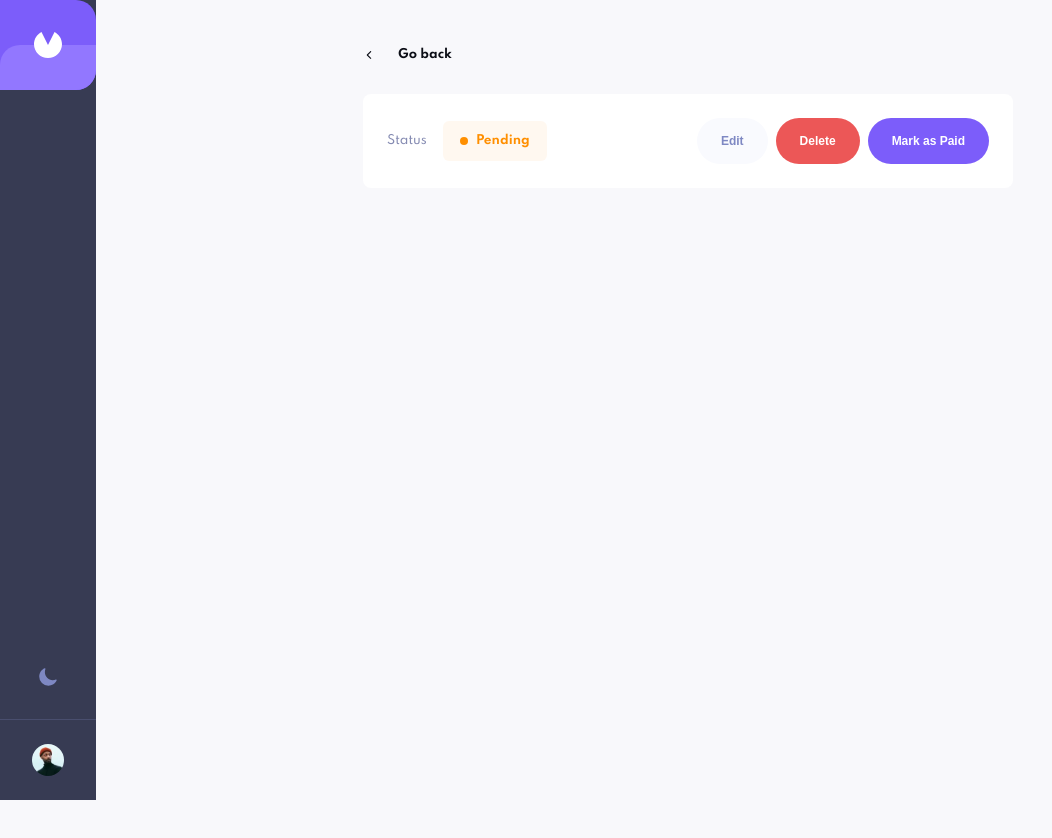
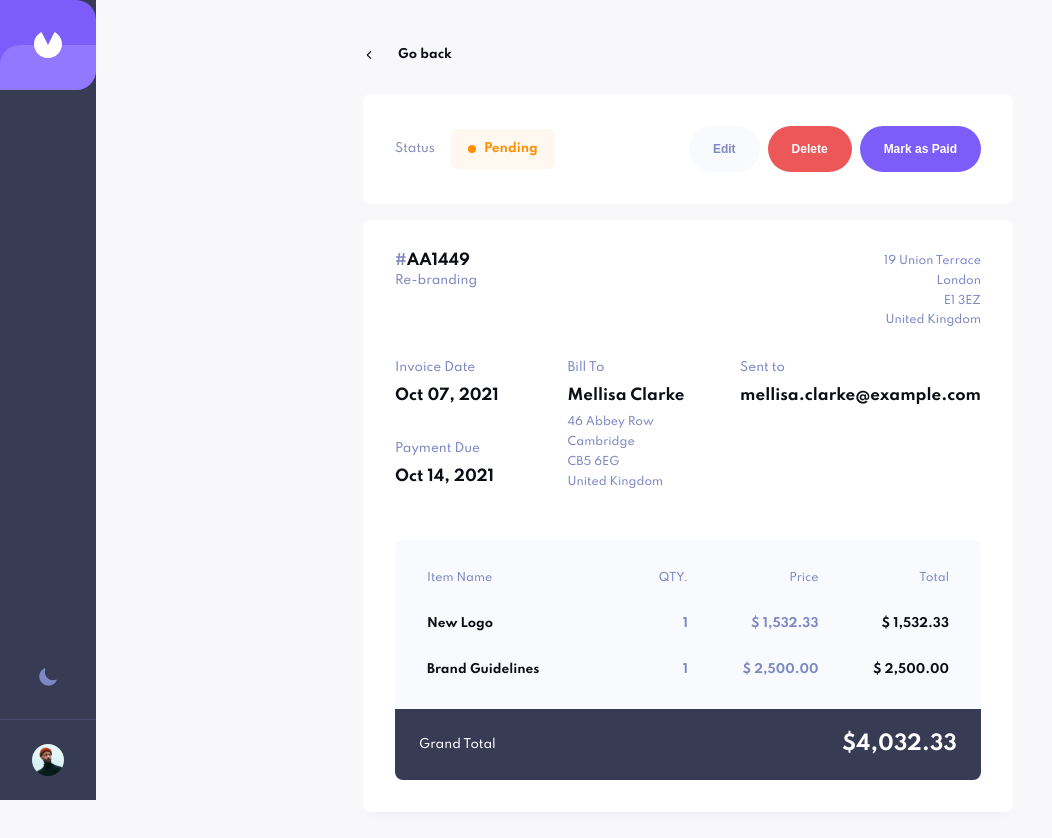
Before and after one commit to russell2231/invoice-app_v2, a React (Create React App) app: page /invoice/AA1449 in a window 1280 px wide. Shown: the top 838 px of the page, without its empty margins (0-1052 px from the left). Before the commit the page ends 800 px from the top, so only its background shows below. Built offline with nearby package versions, Linux system fonts and the light colour scheme.

Commit message:
Build and style invoice info component

```diff
--- /dev/null
+++ b/src/components/InvoiceInfo/InvoiceInfo.js
@@ -0,0 +1,115 @@
+import { useGlobalContext } from '../App/context';
+
+import styles from './InvoiceInfo.module.css';
+
+const InvoiceInfo = ({ invoice }) => {
+	const { windowWidth } = useGlobalContext();
+	const isDesktop = windowWidth >= 768;
+
+	const dateToString = (date) => {
+		const displayOptions = {
+			day: '2-digit',
+			month: 'short',
+			year: 'numeric',
+		};
+		const newDate = new Date(date).toLocaleString('en-US', displayOptions);
+
+		return newDate;
+	};
+
+	const numberToString = (number) => {
+		const newNumber = number.toLocaleString('en-US', {
+			currency: 'USD',
+			minimumFractionDigits: 2,
+			maximumFractionDigits: 2,
+		});
+
+		return newNumber;
+	};
+
+	return (
+		<div className={styles.container}>
+			<div className={styles.header}>
+				<p className={styles.id}>
+					<span>#</span>
+					{invoice.id}
+				</p>
+				<p className={styles.description}>{invoice.description}</p>
+			</div>
+
+			<div className={styles.senderAddress}>
+				<p className={`${styles.title} ${styles.address}`}>
+					{invoice.senderAddress.street}
+					<br />
+					{invoice.senderAddress.city}
+					<br />
+					{invoice.senderAddress.postCode}
+					<br />
+					{invoice.senderAddress.country}
+				</p>
+			</div>
+
+			<div className={styles.invoiceDate}>
+				<p className={styles.title}>Invoice Date</p>
+				<p className={styles.text}>{dateToString(invoice.createdAt)}</p>
+			</div>
+
+			<div className={styles.invoiceDue}>
+				<p className={styles.title}>Payment Due</p>
+				<p className={styles.text}>{dateToString(invoice.paymentDue)}</p>
+			</div>
+
+			<div className={styles.billTo}>
+				<p className={styles.title}>Bill To</p>
+				<p className={styles.text}>{invoice.clientName}</p>
+				<p className={`${styles.title} ${styles.address}`}>
+					{invoice.clientAddress.street}
+					<br />
+					{invoice.clientAddress.city}
+					<br />
+					{invoice.clientAddress.postCode}
+					<br />
+					{invoice.clientAddress.country}
+				</p>
+			</div>
+
+			<div className={styles.clientEmail}>
+				<p className={styles.title}>Sent to</p>
+				<p className={styles.text}>{invoice.clientEmail}</p>
+			</div>
+
+			<div className={styles.items}>
+				{isDesktop && (
+					<div className={styles.head}>
+						<div className={`${styles.group} ${styles.name}`}>Item Name</div>
+						<div className={styles.group}>QTY.</div>
+						<div className={styles.group}>Price</div>
+						<div className={styles.group}>Total</div>
+					</div>
+				)}
+				<ul className={styles.list}>
+					{invoice.items.map((item, index) => (
+						<li className={styles.item} key={index}>
+							<p className={styles.title}>{item.name}</p>
+							<p className={styles.quantity}>
+								{!isDesktop &&
+									`${item.quantity} x $ ${numberToString(item.price)}`}
+								{isDesktop && item.quantity}
+							</p>
+							{isDesktop && (
+								<p className={styles.price}>$ {numberToString(item.price)}</p>
+							)}
+							<p className={styles.total}>$ {numberToString(item.total)}</p>
+						</li>
+					))}
+				</ul>
+				<div className={styles.grandTotal}>
+					<p className={styles.title}>Grand Total</p>
+					<p className={styles.text}>${numberToString(invoice.total)}</p>
+				</div>
+			</div>
+		</div>
+	);
+};
+
+export default InvoiceInfo;
--- /dev/null
+++ b/src/components/InvoiceInfo/InvoiceInfo.module.css
@@ -0,0 +1,242 @@
+.container {
+	background: #fff;
+	padding: 24px;
+	margin-bottom: 80px;
+	border-radius: 8px;
+	box-shadow: 0 10px 10px -10px rgba(72, 84, 159, 0.1);
+	display: grid;
+	grid-template-columns: 1fr 1fr;
+	grid-template-areas: 'header .' 'senderAddress .' 'invoiceDate billTo' ' invoiceDue billTo' 'clientEmail clientEmail' 'items items';
+	row-gap: 30px;
+}
+
+.title {
+	color: #7e88c3;
+}
+
+.text {
+	color: #0c0e16;
+	font-size: 15px;
+	font-weight: 700;
+}
+
+.address {
+	line-height: 1.8;
+	font-size: 1.1rem;
+}
+
+.head {
+	display: grid;
+	grid-template-columns: 1.5fr 0.5fr 1fr 1fr;
+	padding: 32px 32px 0;
+	color: #7e88c3;
+	font-weight: 500;
+	font-size: 1.1rem;
+	background: #f9fafe;
+	border-radius: 8px 8px 0 0;
+}
+
+.head .group {
+	justify-self: end;
+}
+
+.group.name {
+	justify-self: start;
+}
+
+.header {
+	grid-area: header;
+	color: #7e88c3;
+}
+
+.header .id {
+	color: #0c0e16;
+	font-weight: 700;
+	margin: 0 0 4px;
+}
+
+.id span {
+	color: #7e88c3;
+}
+
+.description {
+	margin: 0;
+}
+
+.senderAddress {
+	grid-area: senderAddress;
+	color: #7e88c3;
+}
+
+.senderAddress .title {
+	margin: 0;
+}
+
+.invoiceDate {
+	grid-area: invoiceDate;
+}
+
+.invoiceDate .title {
+	margin: 0 0 12px;
+}
+
+.invoiceDate .text {
+	margin: 0;
+}
+
+.invoiceDue {
+	grid-area: invoiceDue;
+}
+
+.invoiceDue .title {
+	margin: 0 0 12px;
+}
+
+.invoiceDue .text {
+	margin: 0;
+}
+
+.billTo {
+	grid-area: billTo;
+}
+
+.billTo .title {
+	margin: 0 0 12px;
+}
+
+.billTo .text {
+	margin: 0 0 8px;
+}
+
+.billTo .address {
+	margin: 0;
+}
+
+.clientEmail {
+	grid-area: clientEmail;
+}
+
+.clientEmail .title {
+	margin: 0 0 12px;
+}
+
+.clientEmail .text {
+	margin: 0;
+}
+
+.items {
+	grid-area: items;
+	border-radius: 8px;
+}
+
+.list {
+	padding: 0;
+	margin: 0;
+	list-style: none;
+	background: #f9fafe;
+	padding: 24px;
+	display: flex;
+	flex-direction: column;
+	gap: 24px;
+}
+
+.list .item {
+	display: grid;
+	grid-template-columns: 1fr 1fr;
+	grid-template-areas: 'title total' 'quantity total';
+}
+
+.item .title {
+	grid-area: title;
+	color: #0c0e16;
+	font-weight: 700;
+	margin: 0 0 8px;
+}
+
+.item .quantity {
+	grid-area: quantity;
+	color: #7e88c3;
+	font-weight: 700;
+	margin: 0;
+}
+
+.item .total {
+	grid-area: total;
+	justify-self: end;
+	font-weight: 700;
+	color: #0c0e16;
+	margin: 0;
+	align-self: center;
+}
+
+.grandTotal {
+	background: #373b53;
+	border-radius: 0 0 8px 8px;
+	padding: 24px;
+	color: #fff;
+	display: flex;
+	justify-content: space-between;
+	align-items: center;
+}
+
+.grandTotal .title {
+	margin: 0;
+	color: #fff;
+}
+
+.grandTotal .text {
+	margin: 0;
+	color: #fff;
+	font-size: 2rem;
+}
+
+@media screen and (min-width: 768px) {
+	.container {
+		padding: 32px;
+		margin-bottom: 0;
+		grid-template-columns: 1fr 1fr 1fr;
+		grid-template-areas: 'header . senderAddress' 'invoiceDate billTo clientEmail' 'invoiceDue billTo .' 'items items items';
+	}
+
+	.id {
+		font-size: 1.5rem;
+	}
+
+	.senderAddress {
+		justify-self: end;
+	}
+
+	.senderAddress .address {
+		text-align: right;
+	}
+
+	.items {
+		margin-top: 18px;
+	}
+
+	.list {
+		padding: 32px;
+		gap: 32px;
+	}
+
+	.list .item {
+		grid-template-columns: 1.5fr 0.5fr 1fr 1fr;
+		grid-template-areas: 'title quantity price total';
+	}
+
+	.item .title {
+		margin: 0;
+	}
+
+	.quantity {
+		justify-self: end;
+	}
+
+	.price {
+		grid-area: price;
+		margin: 0;
+		justify-self: end;
+		font-weight: 700;
+		color: #7e88c3;
+	}
+}
--- a/src/components/InvoiceSelect/InvoiceSelect.js
+++ b/src/components/InvoiceSelect/InvoiceSelect.js
@@ -6,6 +6,7 @@ import Status from '../shared/Status/Status';
 import { IoIosArrowBack } from 'react-icons/io';
 import styles from './InvoiceSelect.module.css';
 import Button from '../shared/Button/Button';
+import InvoiceInfo from '../InvoiceInfo/InvoiceInfo';
 
 const InvoiceSelect = () => {
 	const { state, windowWidth } = useGlobalContext();
@@ -40,6 +41,8 @@ const InvoiceSelect = () => {
 				)}
 			</div>
 
+			<InvoiceInfo invoice={invoice} />
+
 			{isMobile && (
 				<div className={styles.actions}>
 					{!isPaid && <Button edit>Edit</Button>}
--- a/src/components/InvoiceSelect/InvoiceSelect.module.css
+++ b/src/components/InvoiceSelect/InvoiceSelect.module.css
@@ -50,6 +50,7 @@
 
 	.control {
 		grid-template-columns: auto 0.5fr 0.7fr;
+		padding: 32px;
 		gap: 16px;
 	}
 
--- a/src/components/Invoices/List/List.module.css
+++ b/src/components/Invoices/List/List.module.css
@@ -27,7 +27,7 @@
 	text-decoration: none;
 }
 
-p {
+.list p {
 	margin: 0;
 }
 
--- a/src/index.css
+++ b/src/index.css
@@ -16,4 +16,9 @@ body {
 	color: #0c0e16;
 	background: #f8f8fb;
 	height: 100%;
+	font-size: 1.2rem;
 }
+
+p {
+	font-weight: 500;
+}
```
